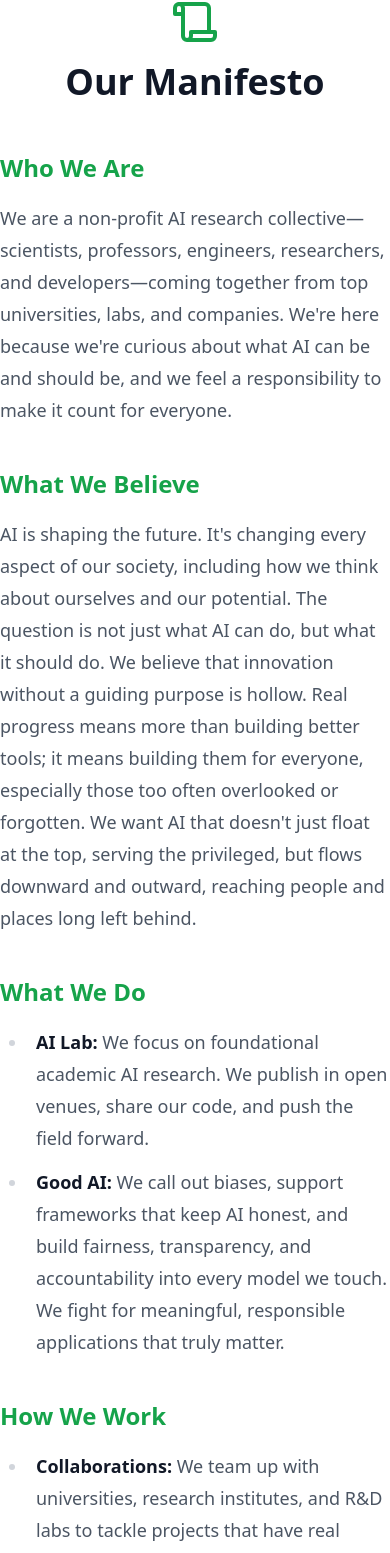
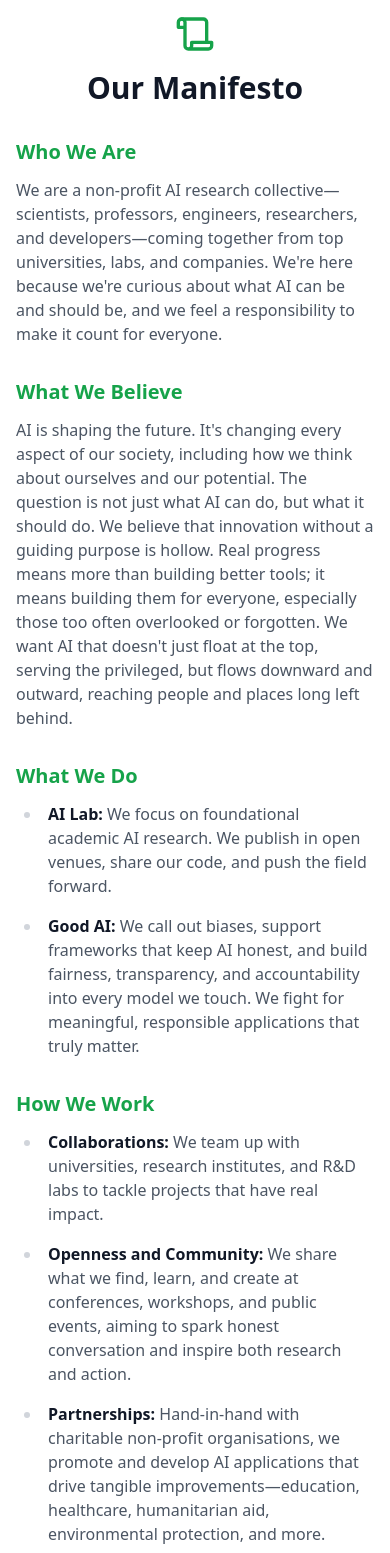
Before and after one commit to theo2021/The-Good-AI-Lab, a React (Vite) app in the folder frontend/: page /manifesto in a window 390 px wide. Shown: the part 98-1651 px from the top of the page. Built offline with nearby package versions, Linux system fonts and the light colour scheme.

Commit message:
Much better manifesto on mobile

```diff
--- a/frontend/src/pages/Manifesto.tsx
+++ b/frontend/src/pages/Manifesto.tsx
@@ -2,24 +2,24 @@ import { Scroll } from 'lucide-react';
 
 export default function Manifesto() {
   return (
-    <div className="pt-24 bg-white dark:bg-gray-900">
+    <div className="pt-28 lg:pt-24 bg-white dark:bg-gray-900">
       <div className="max-w-4xl mx-auto px-4 sm:px-6 lg:px-8">
-        <div className="text-center mb-12">
-          <Scroll className="h-12 w-12 mx-auto text-green-600 dark:text-green-500 mb-4" />
-          <h1 className="text-4xl font-bold text-gray-900 dark:text-white mb-4">Our Manifesto</h1>
+        <div className="text-center mb-8 lg:mb-12">
+          <Scroll className="h-10 w-10 lg:h-12 lg:w-12 mx-auto text-green-600 dark:text-green-500 mb-4" />
+          <h1 className="text-3xl lg:text-4xl font-bold text-gray-900 dark:text-white mb-4">Our Manifesto</h1>
         </div>
       </div>
-      <div className="prose prose-lg mx-auto mb-20 dark:prose-invert prose-headings:text-gray-900 dark:prose-headings:text-white prose-p:text-gray-600 dark:prose-p:text-gray-300 prose-li:text-gray-600 dark:prose-li:text-gray-300 prose-h3:text-green-600 dark:prose-h3:text-green-500 max-w-8xl">
-        <h3>Who We Are</h3>
-        <p>
+      <div className="prose prose-base lg:prose-lg mx-auto px-4 lg:px-0 mb-16 lg:mb-20 dark:prose-invert prose-headings:text-gray-900 dark:prose-headings:text-white prose-p:text-gray-600 dark:prose-p:text-gray-300 prose-li:text-gray-600 dark:prose-li:text-gray-300 prose-h3:text-green-600 dark:prose-h3:text-green-500 max-w-4xl lg:max-w-8xl">
+        <h3 className="text-xl lg:text-2xl mt-8 first:mt-0">Who We Are</h3>
+        <p className="text-base lg:text-lg">
           We are a non-profit AI research collective—scientists, professors, engineers, researchers,
           and developers—coming together from top universities, labs, and companies. We're here
           because we're curious about what AI can be and should be, and we feel a responsibility to
           make it count for everyone.
         </p>
 
-        <h3>What We Believe</h3>
-        <p>
+        <h3 className="text-xl lg:text-2xl mt-8">What We Believe</h3>
+        <p className="text-base lg:text-lg">
           AI is shaping the future. It's changing every aspect of our society, including how we
           think about ourselves and our potential. The question is not just what AI can do, but what
           it should do. We believe that innovation without a guiding purpose is hollow. Real
@@ -29,8 +29,8 @@ export default function Manifesto() {
           places long left behind.
         </p>
 
-        <h3>What We Do</h3>
-        <ul>
+        <h3 className="text-xl lg:text-2xl mt-8">What We Do</h3>
+        <ul className="text-base lg:text-lg space-y-4">
           <li>
             <strong>AI Lab:</strong> We focus on foundational academic AI research. We publish in
             open venues, share our code, and push the field forward.
@@ -42,8 +42,8 @@ export default function Manifesto() {
           </li>
         </ul>
 
-        <h3>How We Work</h3>
-        <ul>
+        <h3 className="text-xl lg:text-2xl mt-8">How We Work</h3>
+        <ul className="text-base lg:text-lg space-y-4">
           <li>
             <strong>Collaborations:</strong> We team up with universities, research institutes, and
             R&D labs to tackle projects that have real impact.
@@ -60,8 +60,8 @@ export default function Manifesto() {
           </li>
         </ul>
 
-        <h3>Our Vision</h3>
-        <p>
+        <h3 className="text-xl lg:text-2xl mt-8">Our Vision</h3>
+        <p className="text-base lg:text-lg">
           We see AI as a force that reveals new paths, includes more voices, and helps reshape
           society for the better. If we are to contribute with a verse to this powerful play, let it
           be driven by curiosity and guided by responsibility.
```
